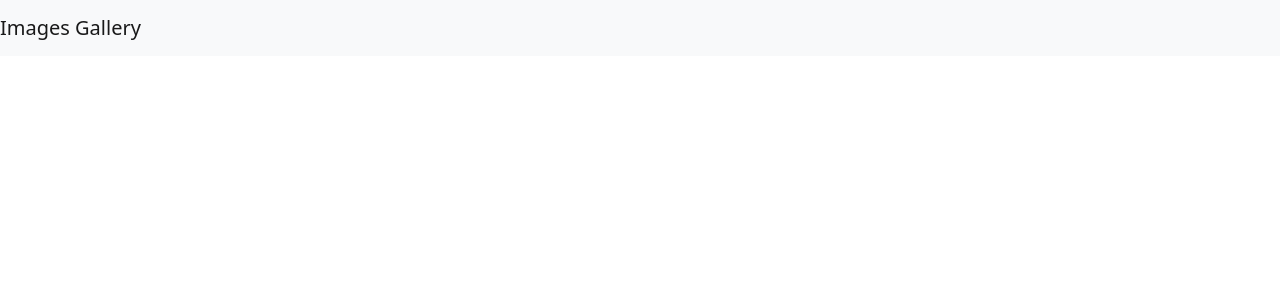
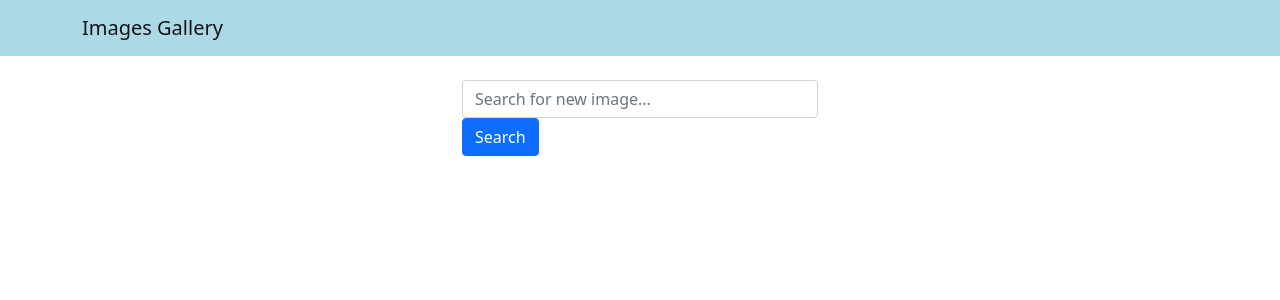
Before and after one commit to waleed399/images-gallery, a React (Create React App) app in the folder frontend/: page / in a window 1280 px wide. Shown: the top 300 px of the page. Built offline with nearby package versions, Linux system fonts and the light colour scheme.

Commit message:
controlled search component

```diff
--- a/frontend/src/App.js
+++ b/frontend/src/App.js
@@ -1,11 +1,22 @@
 import React from 'react'
+import { useState } from 'react';
 import 'bootstrap/dist/css/bootstrap.min.css';
-import Header from './components/header';
+import Header from './components/Header';
+import Search from './components/Search';
+
+
 function App() {
+  const [word,setWord] = useState('');
+
+  const HandleSearchSubmit = (e)=>{
+    e.preventDefault();
+    console.log(word);
+  }
 
   return (
     <div>
       <Header title="Images Gallery"/>
+      <Search word={word} setWord={setWord} HandleSubmit={HandleSearchSubmit}/>
     </div>
   );
 }
--- /dev/null
+++ b/frontend/src/components/Search.js
@@ -0,0 +1,29 @@
+import React from "react";
+import { Container, Row, Col, Form, Button } from "react-bootstrap";
+const Search = ({word,setWord,HandleSubmit}) => {
+  return (
+    <Container className="mt-4">
+      <Row className="justify-content-center">
+        <Col xs={8} md={4}>
+          <Form onSubmit={HandleSubmit}>
+            <Form.Row>
+              <Col>
+                <Form.Control
+                type = "text"
+                value = {word}
+                onChange={(e)=>setWord(e.target.value)}
+                placeholder="Search for new image..." />
+              </Col>
+              <Col>
+                <Button variant="primary" type="submit">
+                  {'Search'}
+                </Button>
+              </Col>
+            </Form.Row>
+          </Form>
+        </Col>
+      </Row>
+    </Container>
+  );
+};
+export default Search;
--- a/frontend/src/components/header.js
+++ b/frontend/src/components/header.js
@@ -1,13 +1,18 @@
-import React from 'react'
-import {Navbar} from 'react-bootstrap'
+import React from "react";
+import { Navbar, Container } from "react-bootstrap";
 
-const Header = (props) =>{
-    const { title } = props;
-    return (
-        <Navbar bg="light" variant="light">
-            <Navbar.Brand href="/">{title}</Navbar.Brand>
-        </Navbar>
-    )
+const navbarStyle = {
+  backgroundColor: "lightblue",
+};
+const Header = (props) => {
+  const { title } = props;
+  return (
+    <Navbar style={navbarStyle} variant="light">
+      <Container>
+        <Navbar.Brand href="/">{title}</Navbar.Brand>
+      </Container>
+    </Navbar>
+  );
 };
 
 export default Header;
```
